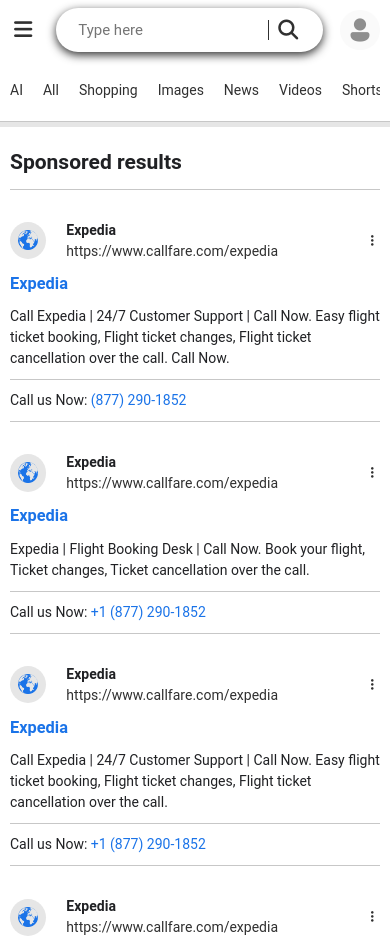
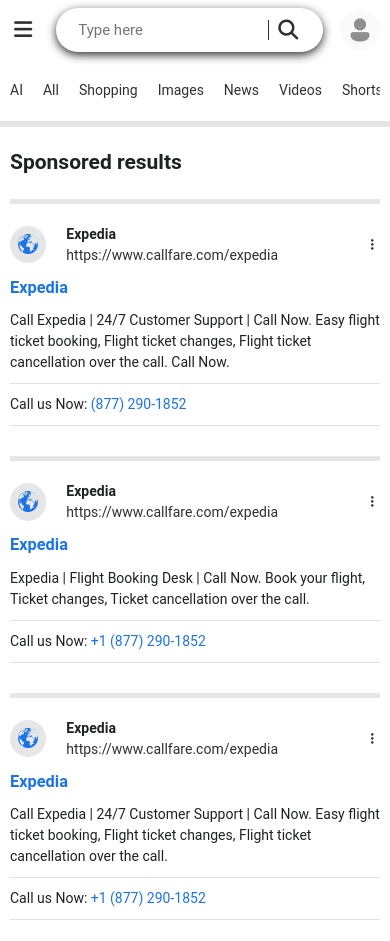
Before and after one commit to developertarun01/Search-Engine, a plain HTML site: page index.html in a window 390 px wide. Shown: the top 941 px of the page. Drawn offline with Linux system fonts and the light colour scheme; a web font is replaced by a local one.

Commit message:
Major Chnages

```diff
--- a/assets/css/style.css
+++ b/assets/css/style.css
@@ -4,7 +4,7 @@
   --button-light: #1a73e8;
   --button: #1a73e8;
   --button-dark: #1a73e8;
-  --light: #c7c7c7;
+  --light: #e2e2e2;
   --dark: #303030;
 }
 
@@ -358,7 +358,6 @@ i {
   padding: 10px 20px;
 }
 
-
 .sec2-show-hide-container {
   width: 100%;
 }
@@ -385,6 +384,10 @@ i {
   justify-content: space-between;
 }
 
+.custom-line {
+  display: none;
+}
+
 /* Mobile and Tablets (1024px) */
 @media (max-width: 900px) {
   body {
@@ -393,6 +396,16 @@ i {
 
   summary {
     font-size: 14px;
+  }
+
+  .flex-col {
+    gap: 10px;
+  }
+
+  .custom-line {
+    display: block;
+    height: 5px;
+    background-color: var(--background);
   }
 
   .container {
--- a/assets/js/script.js
+++ b/assets/js/script.js
@@ -69,6 +69,7 @@ function renderSponceredCard(data) {
     if (randomFormat === 0) {
       // First format
       sec2SponceredCard.innerHTML += `
+      <hr class="custom-line">
         <div>
           <div class="sec2-up flex-center">
             <div class="sec2-up-logo">
@@ -100,6 +101,7 @@ function renderSponceredCard(data) {
     } else {
       // Second format
       sec2SponceredCard.innerHTML += `
+      <hr class="custom-line">
         <div class="mb-10">
           <div class="sec2-up flex-center">
             <div class="sec2-up-logo">
@@ -167,6 +169,7 @@ function renderMainCards(data) {
 
     data.forEach((item) => {
         sec2MainCard.innerHTML += `
+        <hr class="custom-line">
         <div class="flex mt-10">
         <div class="main-card-left">
                         <div class="sec2-up flex-center">
@@ -225,7 +228,8 @@ function renderNormalData(data) {
 
     data.forEach((item) => {
         sec2NormalCard.innerHTML += `
-        <div class="mt-20">
+        <hr class="custom-line">
+        <div class="mt-10">
 <div class="sec2-up flex-center">
                         <div class="sec2-up-logo">
                             <img src="${item.logo}" alt="Company Logo">
--- a/index.html
+++ b/index.html
@@ -92,7 +92,7 @@
                 <div class="sec2-inner-heading">
                     <p class="results-for">Results for <span></span></p>
                     <h2>Sponsored results</h2>
-                    <hr>
+                    <!-- <hr> -->
                 </div>
 
                 <div class="sec2-sponcered-card flex-col">
@@ -243,7 +243,7 @@
                             simplifying travel planning and reducing the risk of missing details. <span
                                 class="small today-date">7 Oct 2025</span></p>
                     </details>
-                    <hr>
+                    <!-- <hr> -->
                 </div>
 
                 <div class="sec2-normal-card flex-col">
```
